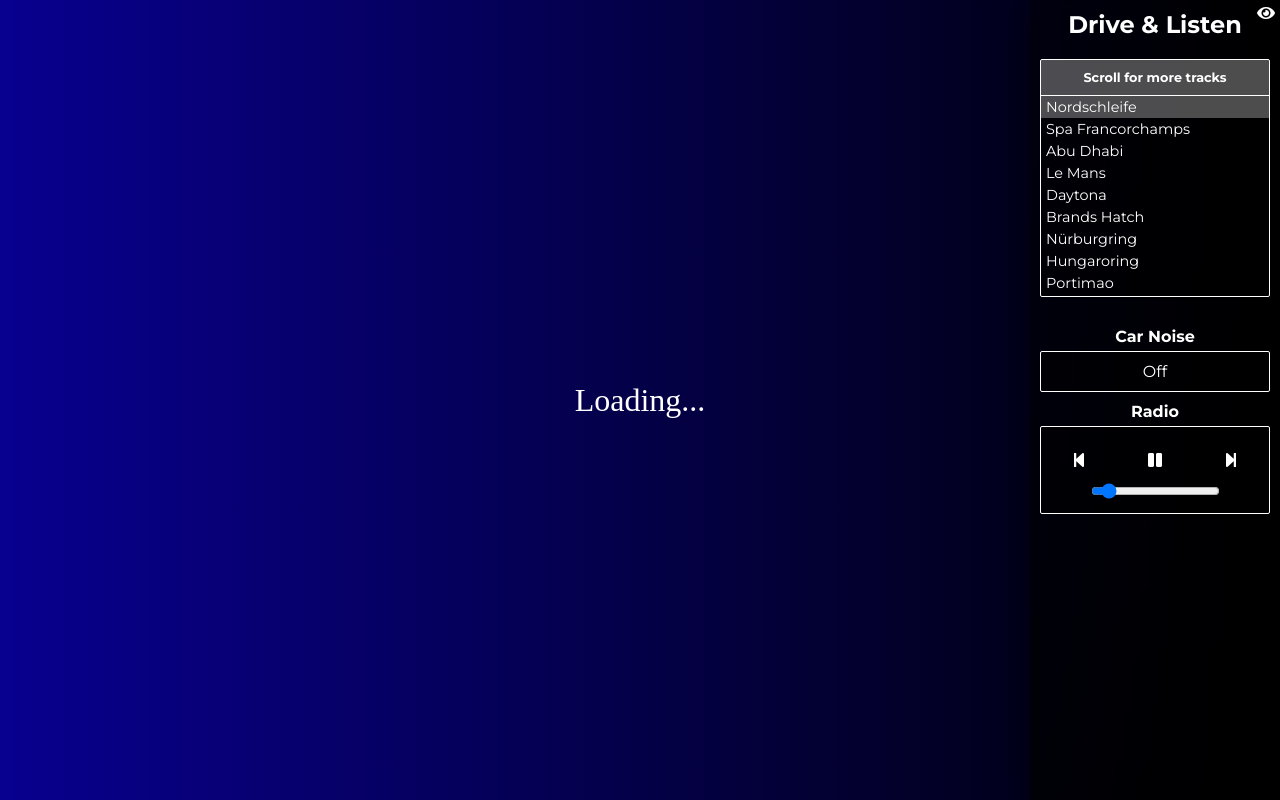
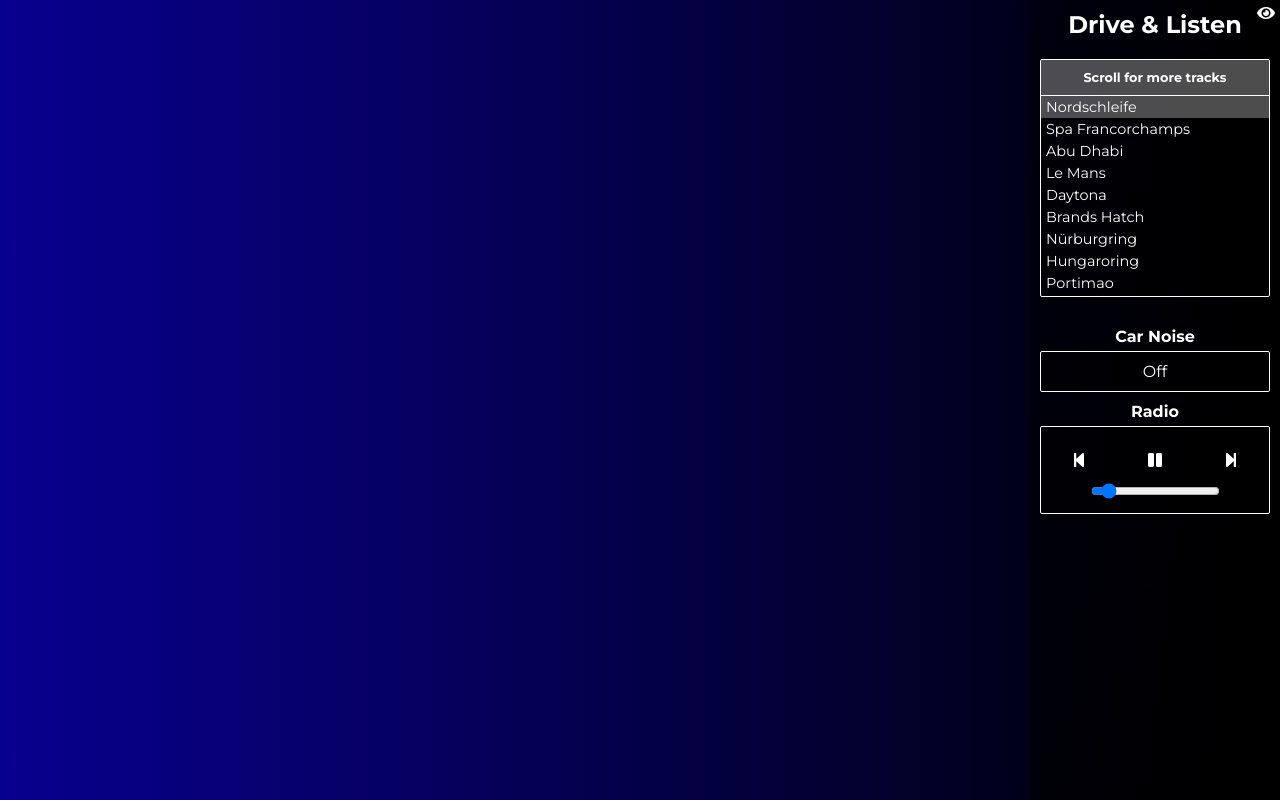
Before and after one commit to FlynnFc/CarOnboards, a plain HTML site: page index.html in a window 1280 px wide. Drawn offline with Linux system fonts and the light colour scheme.

Commit message:
Update index.html

```diff
--- a/index.html
+++ b/index.html
@@ -15,7 +15,7 @@
 </head>
 
 <body>
-    <div class="loading" id="loading">Loading...</div>
+    <div class="loading" id="loading"></div>
     <div class="playerContainer">
         <div id="player"></div>
     </div>
```
